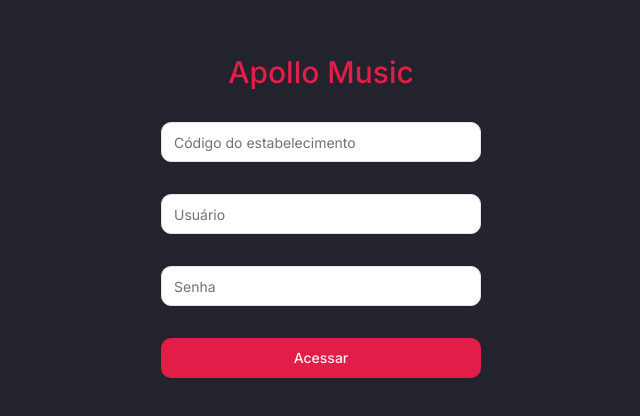
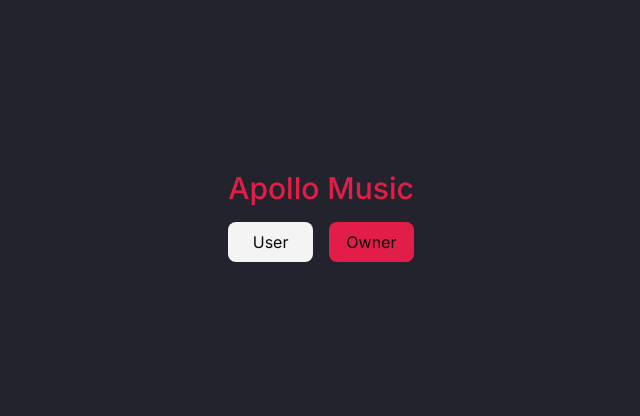
Before and after one commit to caioslopes/frontend-apollo, a Next.js app: page / in a window 1280 px wide. Shown: the part 184-600 px from the top of the page, without its empty margins (319-959 px from the left). Built offline with nearby package versions, Linux system fonts and the light colour scheme.

Commit message:
feat: create initial pages

```diff
--- a/package.json
+++ b/package.json
@@ -2,6 +2,10 @@
   "name": "frontend-apollo",
   "version": "0.1.0",
   "private": true,
+  "engines": {
+    "npm": "please-use-yarn",
+    "yarn": ">= 1.19.1"
+  },
   "scripts": {
     "dev": "next dev",
     "build": "next build",
@@ -14,6 +18,7 @@
     "@radix-ui/react-slot": "^1.0.2",
     "class-variance-authority": "^0.7.0",
     "js-cookie": "^3.0.5",
+    "jwt-decode": "^4.0.0",
     "next": "14.2.4",
     "react": "^18",
     "react-dom": "^18",
--- a/src/app/globals.css
+++ b/src/app/globals.css
@@ -50,7 +50,6 @@
   }
 }
 
-
 @layer base {
   * {
     @apply border-border;
--- /dev/null
+++ b/src/app/owner/login/page.tsx
@@ -0,0 +1,5 @@
+import SingIn from "@/views/SingIn/SingIn";
+
+export default function page() {
+  return <SingIn />;
+}
--- a/src/app/page.tsx
+++ b/src/app/page.tsx
@@ -1,5 +1,32 @@
-import SingInView from "@/views/SingIn/SingIn";
+import { Metadata } from "next";
+import Link from "next/link";
 
-export default function SingIn() {
-  return <SingInView />;
+export const metadata: Metadata = {
+  title: "Apollo Music",
+};
+
+export default function page() {
+  return (
+    <div className="min-h-screen bg-singIn">
+      <div className="w-full h-dvh flex justify-center items-center">
+        <div>
+          <h1 className="font-medium text-3xl text-primary">Apollo Music</h1>
+          <div className="flex gap-4 mt-4">
+            <Link
+              className="w-full text-center bg-secondary p-2 rounded-sm"
+              href="/user/estabelecimento"
+            >
+              User
+            </Link>
+            <Link
+              className="w-full text-center bg-primary p-2 rounded-sm"
+              href="/owner/login"
+            >
+              Owner
+            </Link>
+          </div>
+        </div>
+      </div>
+    </div>
+  );
 }
--- /dev/null
+++ b/src/app/user/estabelecimento/page.tsx
@@ -0,0 +1,5 @@
+import React from "react";
+
+export default function page() {
+  return <div>Estabelecimento para user</div>;
+}
--- a/src/auth/handleLogin.ts
+++ /dev/null
@@ -1,14 +0,0 @@
-import { fetcher } from "@/utils/fetcher";
-
-export async function handleLogin(fields: any) {
-  try {
-    const response = await fetcher<any>(`${process.env.BASE_URL}auth/login`, {
-      method: "POST",
-      body: JSON.stringify({
-        establishmentCode: fields.establishmentCode,
-        username: fields.username,
-        password: fields.password,
-      }),
-    });
-  } catch (error) {}
-}
```
Also changed, not shown: 1 other file (tests, documents, lock files or other folders).
